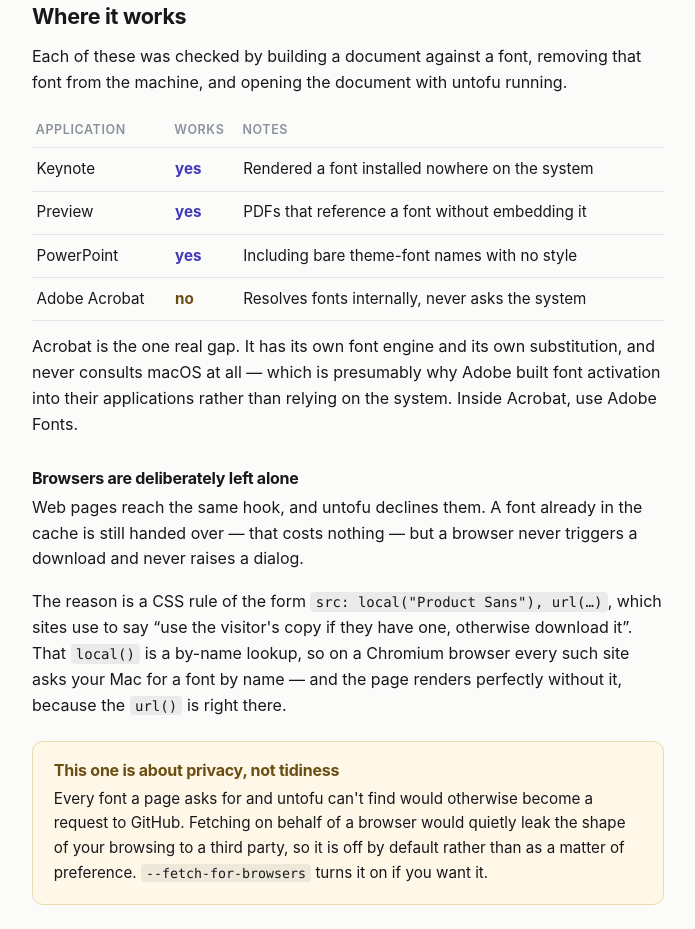
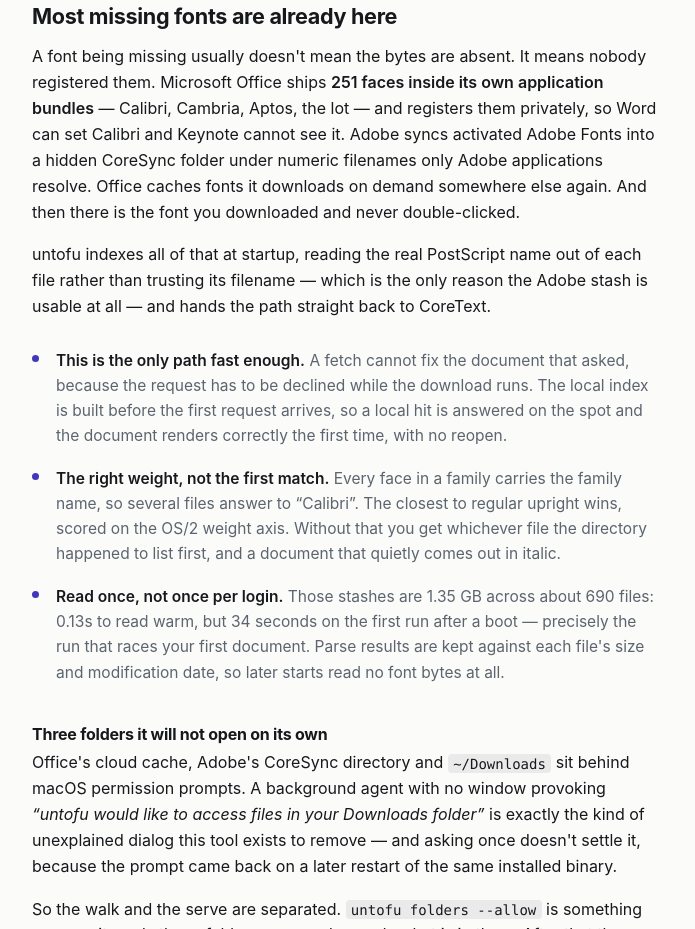
Before and after one commit to taggie313/untofu, a plain HTML site: page site/index.html in a window 1280 px wide. Shown: the part 1871-2800 px from the top of the page, without its empty margins (292-987 px from the left). Drawn offline with Linux system fonts and the light colour scheme.

Commit message:
Say that most missing fonts were already on the disk
The page described a tool that downloads fonts from Google Fonts. That
stopped being the whole story several releases ago: untofu now indexes
what is already on the Mac and unregistered — the 251 faces inside
Office's bundles, Adobe's CoreSync stash, the file you never
double-clicked — and serving those is the only path fast enough to fix
the document that asked, because a fetch has to decline the request
while it runs.

That also made one claim imprecise. "It can't get you a commercial font"
is not true: it will not download one, but it will happily serve the
Calibri inside Office. Retitled to what is actually promised, and say
plainly what it will serve, leaving the licence question where the
manual leaves it — with the font, not with this tool.

Co-Authored-By: Claude Opus 5 <noreply@anthropic.com>

```diff
--- a/site/index.html
+++ b/site/index.html
@@ -4,7 +4,7 @@
 <meta charset="utf-8">
 <meta name="viewport" content="width=device-width, initial-scale=1">
 <title>untofu — missing fonts, fetched instead of complained about</title>
-<meta name="description" content="Open a document with fonts you don't have and macOS substitutes something else, then asks which replacements you'd like. untofu answers the request instead: it finds the font, fetches it, and hands it to the app. Free and open source.">
+<meta name="description" content="Open a document with fonts you don't have and macOS substitutes something else, then asks which replacements you'd like. untofu answers the request instead: it finds the font, on this Mac or from Google Fonts, and hands it to the app. Free and open source.">
 
 <meta property="og:title" content="untofu">
 <meta property="og:description" content="Missing fonts, fetched instead of complained about. Free and open source.">
@@ -177,8 +177,8 @@ footer p { margin: 0 0 .7em; }
   </div>
   <p class="lede">Open a document built with fonts you don't have and macOS
      quietly swaps in something else, then asks which replacements you'd like.
-     untofu answers the request instead: it finds the font, fetches it, and
-     hands it to the application that asked.</p>
+     untofu answers the request instead: it finds the font — on this Mac
+     or from Google Fonts — and hands it to the application that asked.</p>
 
   <a class="dl" href="https://github.com/taggie313/untofu/releases/download/v0.4.10/untofu-0.4.10.pkg">
      Download for macOS
@@ -203,7 +203,7 @@ footer p { margin: 0 0 .7em; }
      same failure in a politer suit. The icon is that box with a real letter
      standing in it.</p>
 
-  <p class="disclaim">Free and open source under the MIT licence. Fetches only
+  <p class="disclaim">Free and open source under the MIT licence. Downloads only
      openly-licensed families from Google Fonts; it will not obtain a commercial
      font for you, and does not try to.</p>
 </header>
@@ -246,6 +246,59 @@ asking application — no installer, no Font Book, no dialog.</p>
 <p>Because the fetch happens in the background, the document that triggered it
 has already drawn itself with a substitute. Reopen it and the real font is
 there. Everything after that is instant.</p>
+
+<h2>Most missing fonts are already here</h2>
+
+<p>A font being missing usually doesn't mean the bytes are absent. It means
+nobody registered them. Microsoft Office ships <strong>251 faces inside its own
+application bundles</strong> — Calibri, Cambria, Aptos, the lot — and
+registers them privately, so Word can set Calibri and Keynote cannot see it.
+Adobe syncs activated Adobe Fonts into a hidden CoreSync folder under numeric
+filenames only Adobe applications resolve. Office caches fonts it downloads on
+demand somewhere else again. And then there is the font you downloaded and never
+double-clicked.</p>
+
+<p>untofu indexes all of that at startup, reading the real PostScript name out of
+each file rather than trusting its filename — which is the only reason the
+Adobe stash is usable at all — and hands the path straight back to
+CoreText.</p>
+
+<ul class="facts">
+<li><b>This is the only path fast enough.</b> <span>A fetch cannot fix the
+document that asked, because the request has to be declined while the download
+runs. The local index is built before the first request arrives, so a local hit
+is answered on the spot and the document renders correctly the first time, with
+no reopen.</span></li>
+<li><b>The right weight, not the first match.</b> <span>Every face in a family
+carries the family name, so several files answer to &ldquo;Calibri&rdquo;. The
+closest to regular upright wins, scored on the OS/2 weight axis. Without that you
+get whichever file the directory happened to list first, and a document that
+quietly comes out in italic.</span></li>
+<li><b>Read once, not once per login.</b> <span>Those stashes are 1.35&nbsp;GB
+across about 690 files: 0.13s to read warm, but 34 seconds on the first run after
+a boot — precisely the run that races your first document. Parse results are
+kept against each file's size and modification date, so later starts read no font
+bytes at all.</span></li>
+</ul>
+
+<h3>Three folders it will not open on its own</h3>
+
+<p>Office's cloud cache, Adobe's CoreSync directory and <code>~/Downloads</code>
+sit behind macOS permission prompts. A background agent with no window provoking
+<em>&ldquo;untofu would like to access files in your Downloads folder&rdquo;</em>
+is exactly the kind of unexplained dialog this tool exists to remove — and
+asking once doesn't settle it, because the prompt came back on a later restart of
+the same installed binary.</p>
+
+<p>So the walk and the serve are separated. <code>untofu folders --allow</code>
+is something you run: it reads those folders once and records what is in them.
+After that the agent serves those fonts <strong>from the record, without ever
+opening the directories</strong> — which works because a font provider never
+reads the file it names. The application does, through the sandbox extension
+CoreText issues for the returned path.</p>
+
+<p><code>untofu local</code> shows exactly what would be served and where each
+face came from. <code>--no-local</code> turns the whole thing off.</p>
 
 <h2>Where it works</h2>
 
@@ -294,12 +347,19 @@ without it, because the <code>url()</code> is right there.</p>
 <h2>What it won't do</h2>
 
 <div class="panel warn">
-  <h3>It can't get you a commercial font</h3>
+  <h3>It won't download you a commercial font</h3>
   <p>untofu fetches from the openly-licensed Google Fonts catalogue and
   nothing else. If a document wants a licensed typeface, no tool should quietly
   go and get it for you, and this one doesn't. It tells you what's missing and
   points at Adobe Fonts, MyFonts, Fontspring and WhatTheFont so you can sort out
   a licence yourself.</p>
+  <p>It will, though, serve a commercial font that is <em>already on this
+  Mac</em> and merely unregistered: the Calibri inside Office, the family you
+  activated in Adobe. Nothing is obtained and nothing leaves the machine —
+  but whether a font bundled with one application may be used by another is a
+  question for that font's licence, not for this tool. <code>untofu local</code>
+  lists exactly what would be served and where each face came from, and
+  <code>--no-local</code> turns it off entirely.</p>
 </div>
 
 <div class="panel warn">
```
